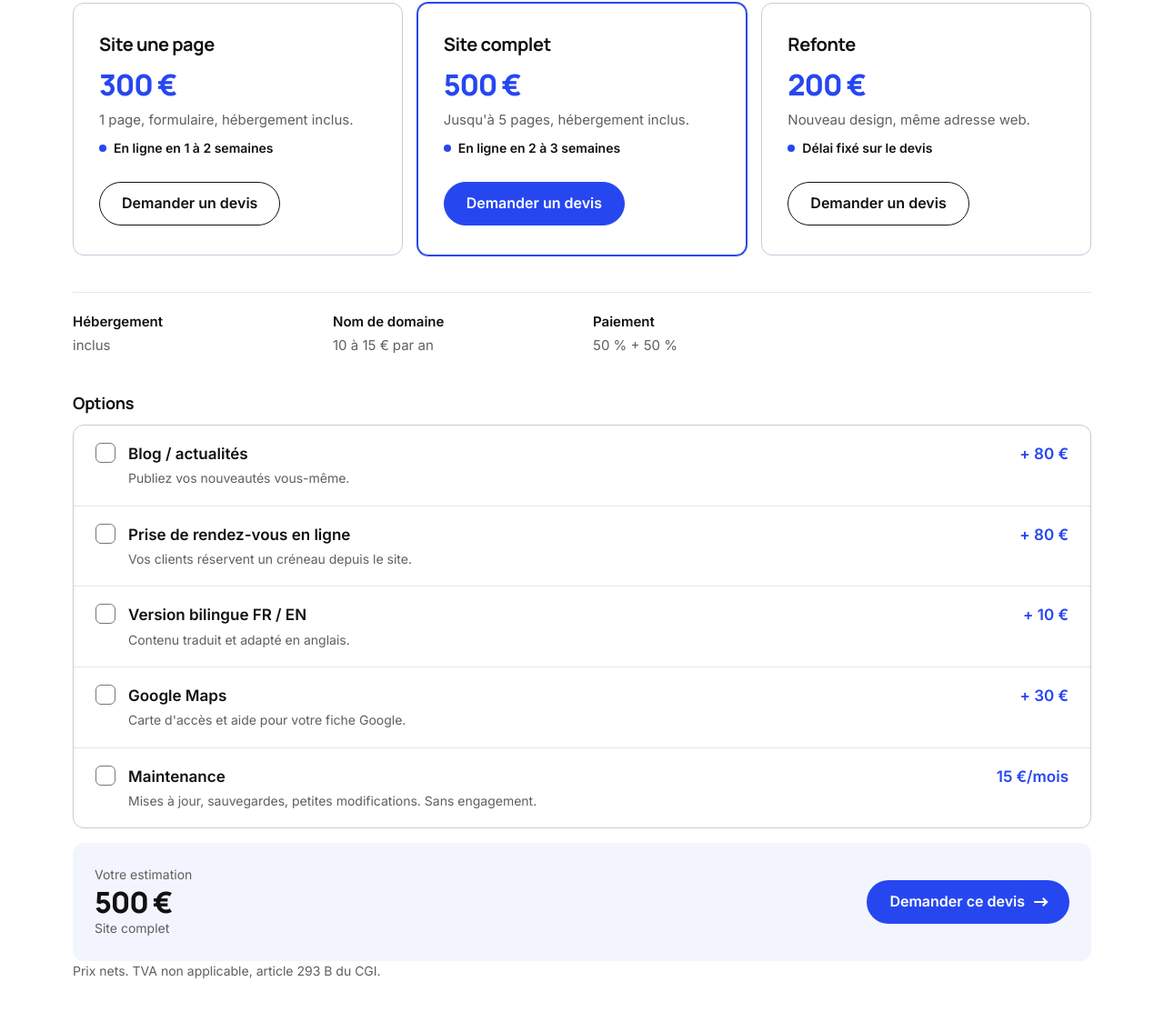
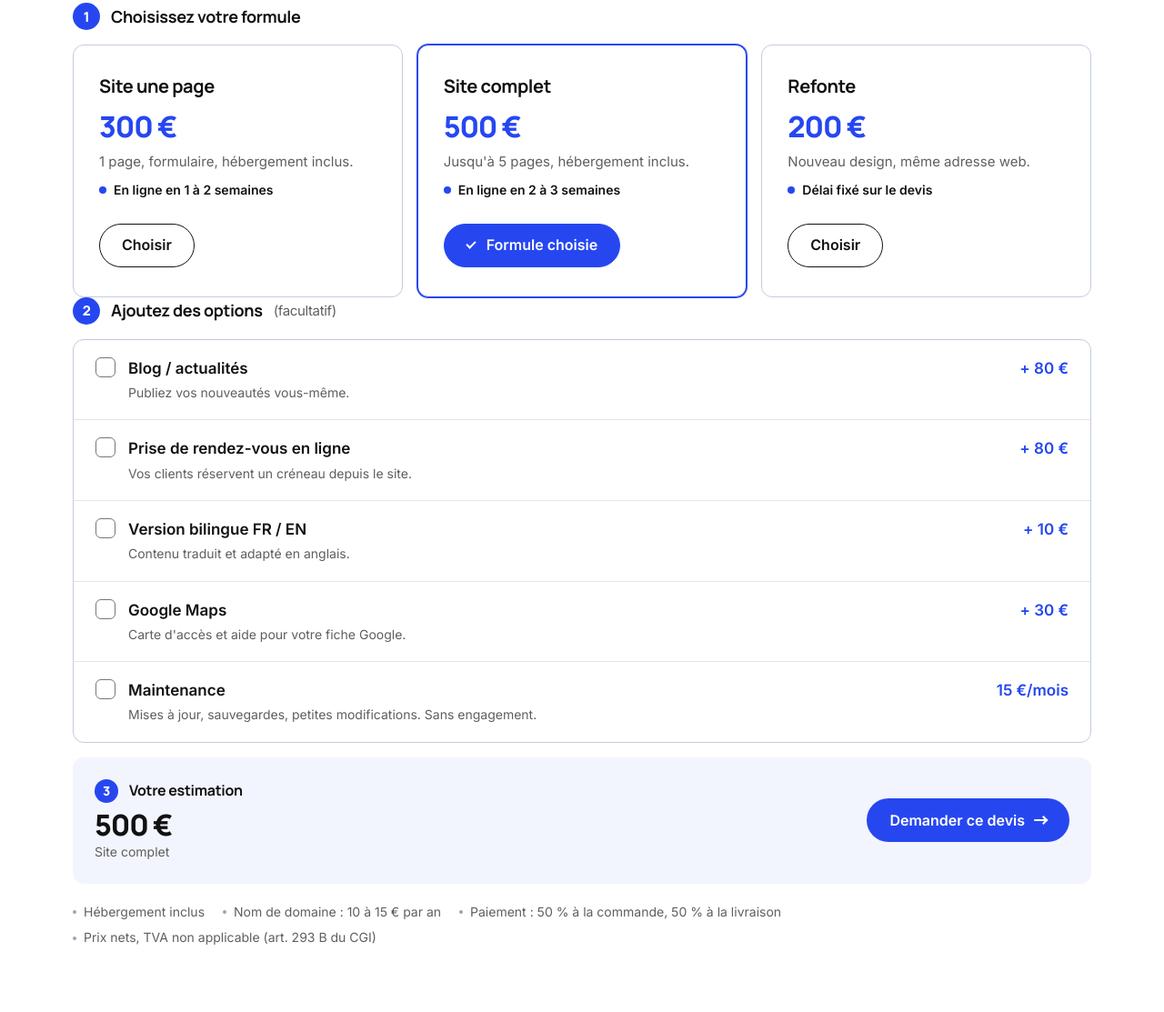
Before and after one commit to Blop07gg/studio-apa-demos, a plain HTML site: page site-agence/index.html in a window 1280 px wide. Shown: the part 3042-4155 px from the top of the page at 91% size. Drawn offline with Linux system fonts and the light colour scheme.

Commit message:
Site agence : devis en 3 étapes (version du 25/11/2026)
Co-Authored-By: Claude Opus 5.5 <noreply@anthropic.com>
Claude-Session: https://claude.ai/code/session_01CeePZsCFy6ox5Fs48TCAr6

```diff
--- a/site-agence/css/style.css
+++ b/site-agence/css/style.css
@@ -403,17 +403,20 @@ a, button, summary, label[for], select { cursor: pointer; }
 @media (min-width: 900px) { .offer { padding: 32px 28px; } }
 @media (max-width: 599px) { .offer .btn { align-self: stretch; } }
 
-.facts { list-style: none; margin: 40px 0 12px; padding: 0; display: grid; border-top: 1px solid var(--line); }
-.facts li { display: flex; justify-content: space-between; gap: 16px; padding: 14px 0; border-bottom: 1px solid var(--line); font-size: 0.9375rem; color: var(--grey); text-align: right; }
-.facts b { color: var(--black); font-weight: 600; text-align: left; }
-@media (min-width: 900px) {
-  .facts { grid-template-columns: repeat(4, minmax(0, 1fr)); gap: 24px; padding-top: 20px; }
-  .facts li { flex-direction: column; gap: 2px; padding: 0; border: 0; text-align: left; }
 }
 
 /* ---------- Options et estimation ---------- */
-.extras { margin-top: 40px; }
-.extras__title { margin-bottom: 12px; font-size: 1.125rem; }
+.extras { margin-top: 48px; }
+/* Les 3 étapes du devis : formule, options, estimation */
+.step { display: flex; align-items: center; gap: 12px; margin-bottom: 16px; font-size: 1.125rem; }
+.step__n { display: grid; place-items: center; flex: none; width: 30px; height: 30px; border-radius: 50%; background: var(--blue); color: var(--white); font-size: 0.9375rem; font-weight: 800; }
+.step__opt { font-family: var(--body); font-size: 0.9375rem; font-weight: 400; color: var(--grey); }
+.step--in { margin-bottom: 6px; font-size: 1rem; }
+.step--in .step__n { width: 26px; height: 26px; font-size: 0.875rem; }
+/* Infos pratiques, discrètes, sous l'estimation */
+.terms { list-style: none; margin: 20px 0 0; padding: 0; display: flex; flex-wrap: wrap; gap: 6px 20px; font-size: 0.875rem; color: var(--grey); }
+.terms li { display: flex; align-items: center; gap: 8px; }
+.terms li::before { content: ""; width: 4px; height: 4px; border-radius: 50%; background: #9AA3BC; }
 .extras__list { list-style: none; margin: 0; padding: 0; border: 1.5px solid #C5CBDB; border-radius: var(--radius); overflow: hidden; }
 .extra { position: relative; display: grid; grid-template-columns: 22px minmax(0, 1fr) auto; align-items: start; gap: 14px; padding: 16px 18px; border-top: 1px solid var(--line); transition: background-color .2s ease; }
 .extra:first-child { border-top: 0; }
@@ -426,7 +429,6 @@ a, button, summary, label[for], select { cursor: pointer; }
 .extra__price { font-weight: 600; color: var(--blue); white-space: nowrap; }
 .extra__input { position: relative; z-index: 1; }
 .estimate { display: flex; flex-wrap: wrap; align-items: center; justify-content: space-between; gap: 16px 24px; margin-top: 16px; padding: 20px 18px; border-radius: var(--radius); background: var(--tint); }
-.estimate__k { font-size: 0.875rem; color: var(--grey); }
 .estimate__total { font-family: var(--head); font-weight: 800; font-size: 2rem; letter-spacing: -0.035em; line-height: 1.15; color: var(--black); }
 .estimate__monthly { font-size: 1.125rem; letter-spacing: -0.02em; color: var(--blue); }
 .estimate__recap { font-size: 0.875rem; color: var(--grey); }
@@ -531,5 +533,9 @@ a, button, summary, label[for], select { cursor: pointer; }
   *, *::before, *::after { transition-duration: 0.01ms !important; transition-delay: 0s !important; animation-duration: 0.01ms !important; animation-delay: 0s !important; animation-iteration-count: 1 !important; }
 }
 
+/* Bouton « Choisir » des cartes de tarifs */
+.offer.is-selected .offer__pick::before { content: ""; width: 10px; height: 6px; margin: -3px 2px 0 0; border-left: 2px solid currentColor; border-bottom: 2px solid currentColor; transform: rotate(-45deg); }
+.no-js .offer__pick { display: none; }
+
 /* Démo uniquement */
 .demo-note { padding: 12px 14px; border-radius: 8px; background: var(--tint); color: var(--black); font-size: .9375rem; }
--- a/site-agence/index.html
+++ b/site-agence/index.html
@@ -29,7 +29,7 @@
 
   <link rel="preload" href="fonts/manrope-latin-800-normal.woff2" as="font" type="font/woff2" crossorigin>
   <link rel="preload" href="fonts/inter-latin-400-normal.woff2" as="font" type="font/woff2" crossorigin>
-  <link rel="stylesheet" href="css/style.css?v=11">
+  <link rel="stylesheet" href="css/style.css?v=12">
   <script>document.documentElement.classList.remove('no-js');document.documentElement.classList.add('js');</script>
 
     <script type="application/ld+json">
@@ -257,38 +257,33 @@
         <h2 id="tarifs-title">Tarifs</h2>
         <p>Prix fixé avant de commencer. Aucun abonnement obligatoire.</p>
       </div>
+      <h3 class="step reveal"><span class="step__n" aria-hidden="true">1</span>Choisissez votre formule</h3>
       <div class="offers reveal" data-offers>
         <article class="offer" data-name="Site une page" data-price="300" data-type="Création de site">
           <h3>Site une page</h3>
           <p class="offer__price">300&nbsp;€</p>
           <p class="offer__desc">1 page, formulaire, hébergement inclus.</p>
           <p class="offer__time">En ligne en 1 à 2 semaines</p>
-          <a class="btn btn--outline" href="#contact">Demander un devis</a>
+          <button class="btn btn--outline offer__pick" type="button">Choisir</button>
         </article>
         <article class="offer is-selected" data-name="Site complet" data-price="500" data-type="Création de site">
           <h3>Site complet</h3>
           <p class="offer__price">500&nbsp;€</p>
           <p class="offer__desc">Jusqu'à 5 pages, hébergement inclus.</p>
           <p class="offer__time">En ligne en 2 à 3 semaines</p>
-          <a class="btn btn--outline" href="#contact">Demander un devis</a>
+          <button class="btn btn--outline offer__pick" type="button">Choisir</button>
         </article>
         <article class="offer" data-name="Refonte" data-price="200" data-type="Refonte de site">
           <h3>Refonte</h3>
           <p class="offer__price">200&nbsp;€</p>
           <p class="offer__desc">Nouveau design, même adresse web.</p>
           <p class="offer__time">Délai fixé sur le devis</p>
-          <a class="btn btn--outline" href="#contact">Demander un devis</a>
+          <button class="btn btn--outline offer__pick" type="button">Choisir</button>
         </article>
       </div>
 
-      <ul class="facts reveal">
-        <li><b>Hébergement</b>inclus</li>
-        <li><b>Nom de domaine</b>10 à 15&nbsp;€ par an</li>
-        <li><b>Paiement</b>50&nbsp;% + 50&nbsp;%</li>
-      </ul>
-
       <div class="extras reveal" data-extras>
-        <h3 class="extras__title">Options</h3>
+        <h3 class="step"><span class="step__n" aria-hidden="true">2</span>Ajoutez des options <span class="step__opt">(facultatif)</span></h3>
         <ul class="extras__list">
           <li class="extra">
             <input class="extra__input" type="checkbox" id="opt-blog" value="80" data-name="Blog / actualités">
@@ -318,15 +313,20 @@
         </ul>
         <div class="estimate" data-estimate>
           <div class="estimate__sum">
-            <p class="estimate__k">Votre estimation</p>
+            <h3 class="step step--in"><span class="step__n" aria-hidden="true">3</span>Votre estimation</h3>
             <p class="estimate__total" aria-live="polite"><span data-total>500</span>&nbsp;€<span class="estimate__monthly" data-monthly-out hidden> + 15&nbsp;€/mois</span></p>
             <p class="estimate__recap" data-recap>Site complet</p>
           </div>
           <a class="btn btn--primary" href="#contact" data-quote>Demander ce devis<span class="btn__arrow" aria-hidden="true"></span></a>
         </div>
       </div>
+      <ul class="terms">
+        <li>Hébergement inclus</li>
+        <li>Nom de domaine : 10 à 15&nbsp;€ par an</li>
+        <li>Paiement : 50&nbsp;% à la commande, 50&nbsp;% à la livraison</li>
       <!-- À COMPLÉTER : vérifier avec votre comptable que la franchise en base de TVA s'applique -->
-      <p class="small">Prix nets. TVA non applicable, article 293 B du CGI.</p>
+        <li>Prix nets, TVA non applicable (art. 293 B du CGI)</li>
+      </ul>
     </div>
   </section>
 
@@ -439,6 +439,6 @@
   </div>
 </footer>
 
-<script src="js/main.js?v=11" defer></script>
+<script src="js/main.js?v=12" defer></script>
 </body>
 </html>
--- a/site-agence/js/main.js
+++ b/site-agence/js/main.js
@@ -209,7 +209,15 @@
     }
     function selectOffer(el) {
       current = el;
-      offerEls.forEach(function (o) { o.classList.toggle('is-selected', o === el); });
+      offerEls.forEach(function (o) {
+        var on = o === el;
+        o.classList.toggle('is-selected', on);
+        var pick = o.querySelector('.offer__pick');
+        if (pick) {
+          pick.textContent = on ? 'Formule choisie' : 'Choisir';
+          pick.setAttribute('aria-pressed', String(on));
+        }
+      });
       render();
     }
     // Pré-remplit le formulaire avec la formule choisie (sans écraser ce que le visiteur a écrit)
@@ -226,10 +234,16 @@
     offerEls.forEach(function (o) {
       o.addEventListener('click', function () { selectOffer(o); });
       o.addEventListener('focusin', function () { selectOffer(o); });
-      var btn = o.querySelector('.btn');
-      if (btn) btn.addEventListener('click', function () { selectOffer(o); prefill(); });
+      // « Choisir » : on sélectionne la formule et on passe à l'étape 2 (les options)
+      var pick = o.querySelector('.offer__pick');
+      if (pick) pick.addEventListener('click', function (e) {
+        e.stopPropagation();
+        selectOffer(o);
+        if (extras) extras.scrollIntoView({ block: 'start' });
+      });
     });
     optionInputs.forEach(function (o) { o.addEventListener('change', render); });
+    selectOffer(current);
     var quoteBtn = document.querySelector('[data-quote]');
     if (quoteBtn) quoteBtn.addEventListener('click', prefill);
     render();
```
Also changed, not shown: index.html (+1 -1 lines), site-agence/confidentialite.html (+1 -1 lines), site-agence/mentions-legales.html (+1 -1 lines), site-agence/merci.html (+1 -1 lines).
